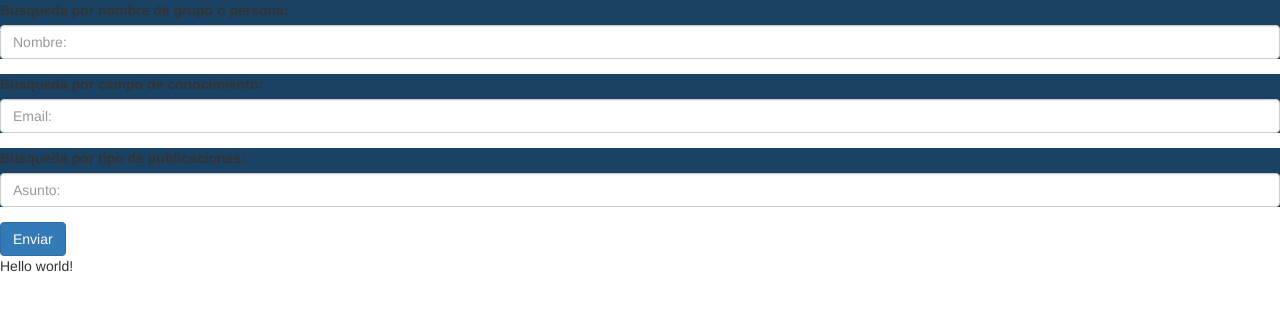
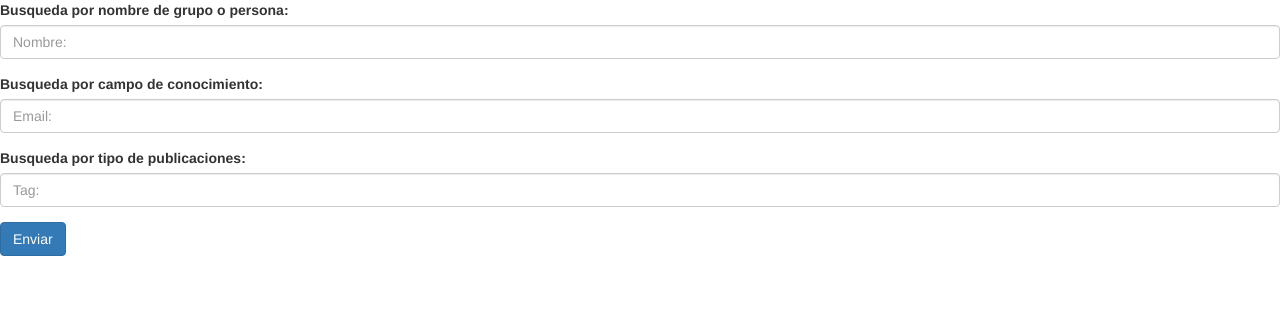
Before and after one commit to CristianFranco/RedDeConocimiento, a PHP site: page /busqueda.php in a window 1280 px wide. Shown: the top 311 px of the page. Run offline with PHP 8.4, Linux system fonts and the light colour scheme.

Commit message:
no message

```diff
--- a/Source/busqueda.php
+++ b/Source/busqueda.php
@@ -2,8 +2,6 @@
 <html lang = "es">
 <head>
 	<meta charset="UFT-8">
-	<title>Sithec</title>
-<!-- Latest compiled and minified CSS -->
 	<link rel="shortcut icon" href="img/logoTab.jpg"/>
 	<link rel="stylesheet" href="https://maxcdn.bootstrapcdn.com/bootstrap/3.3.6/css/bootstrap.min.css" >
 	<link rel="stylesheet" type="text/css" href="css/imagenCss.css">
@@ -13,30 +11,25 @@
 </head>
 <body >
 
-
-<form action="MAILTO:cristian.franco@sithec.com.mx" method="post" enctype="text/plain" id='subFor'>
-		<div class="form-group" style="background-color: #1A4265">
+<form action="AlgoritmoBusqueda.php" method="post" id='subFor'>
+		<div class="form-group" >
 			<label for="nombre">Busqueda por nombre de grupo o persona:</label>
-			<input type="text" id="nombre" class="form-control" placeholder="Nombre:" required></input>
+			<input type="text" id="nombre" class="form-control" placeholder="Nombre:" ></input>
 		</div>
 
-		<div class="form-group" style="background-color: #1A4265">
+		<div class="form-group">
 			<label for="email">Busqueda por campo de conocimiento:</label>
-			<input type="email" id="email" class="form-control" placeholder="Email:" required></input>
+			<input type="email" id="email" class="form-control" placeholder="Email:" ></input>
 		</div>
 
-		<div class="form-group" style="background-color: #1A4265">
+		<div class="form-group">
 			<label for="asunto">Busqueda por tipo de publicaciones:</label>
-			<input type="text" id="Asunto" class="form-control" placeholder="Asunto:" required></input>
+			<input type="text" id="tag_publi" name = "tag_publi" class="form-control" placeholder="Tag:" required></input>
 		</div>
 
 		<button class="btn btn-primary">Enviar</button>
 	</form>
 
-<?php
-echo "Hello world!";
-?>
-
 <script type="text/javascript" src="https://code.jquery.com/jquery-latest.js"></script>
 	<script src="https://maxcdn.bootstrapcdn.com/bootstrap/3.3.6/js/bootstrap.min.js" integrity="sha384-0mSbJDEHialfmuBBQP6A4Qrprq5OVfW37PRR3j5ELqxss1yVqOtnepnHVP9aJ7xS" crossorigin="anonymous"></script>	<meta name="viewport" content="width=device-width, initial-scale=1.0">
 
```
Also changed, not shown: Source/AlgoritmoBusqueda.php (deleted, +0 -18 lines), Source/procesos/AlgoritmoBusqueda.php (added, +42 -0 lines).
